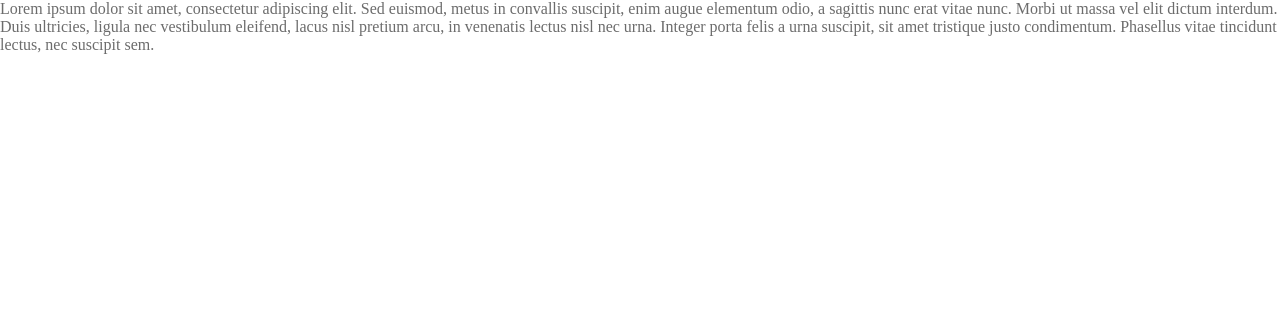
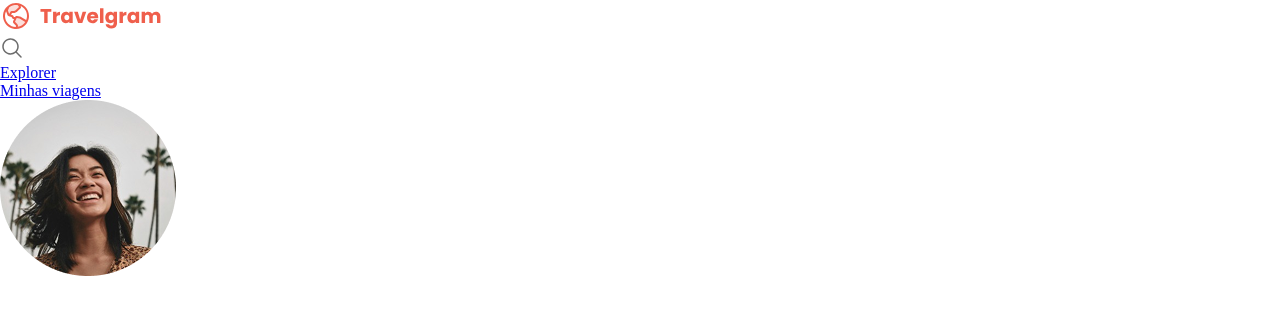
Before and after one commit to psylockeh/travelgram, a plain HTML site: page index.html in a window 1280 px wide. Drawn offline with Linux system fonts and the light colour scheme.

Commit message:
upload dos assets e estruturacao da nav

```diff
--- a/index.html
+++ b/index.html
@@ -13,14 +13,26 @@
     />
   </head>
   <body>
-    <p>
-      Lorem ipsum dolor sit amet, consectetur adipiscing elit. Sed euismod,
-      metus in convallis suscipit, enim augue elementum odio, a sagittis nunc
-      erat vitae nunc. Morbi ut massa vel elit dictum interdum. Duis ultricies,
-      ligula nec vestibulum eleifend, lacus nisl pretium arcu, in venenatis
-      lectus nisl nec urna. Integer porta felis a urna suscipit, sit amet
-      tristique justo condimentum. Phasellus vitae tincidunt lectus, nec
-      suscipit sem.
-    </p>
+    <nav>
+      <a href="#" id="logo">
+        <img src="assets/Logo.svg" alt="Travelgram Logo"
+      /></a>
+
+      <ul id="primary-menu">
+        <li>
+          <a href="#">
+            <img src="assets/icons/MagnifyingGlass.svg" alt="Ícone de busca"
+          /></a>
+        </li>
+        <li><a href="#">Explorer</a></li>
+        <li><a href="#">Minhas viagens</a></li>
+        <li>
+          <a href="#"
+            ><img src="assets/Profile.png" alt="Ícone de usuário"
+          /></a>
+        </li>
+      </ul>
+    </nav>
+    <header></header>
   </body>
 </html>
```
Also changed, not shown: assets/Logo.svg (added), assets/Profile.png (added), assets/icons/AirplaneTilt.svg (added), assets/icons/Image.svg (added), assets/icons/MagnifyingGlass.svg (added), assets/icons/MapPin.svg (added), assets/images/Image 01.png (added), assets/images/Image 02.png (added), assets/images/Image 03.png (added), assets/images/Image 04.png (added), assets/images/Image 05.png (added), assets/images/Image 06.png (added), assets/images/Image 07.png (added), assets/images/Image 08.png (added), 3 more files, 1 other file.
